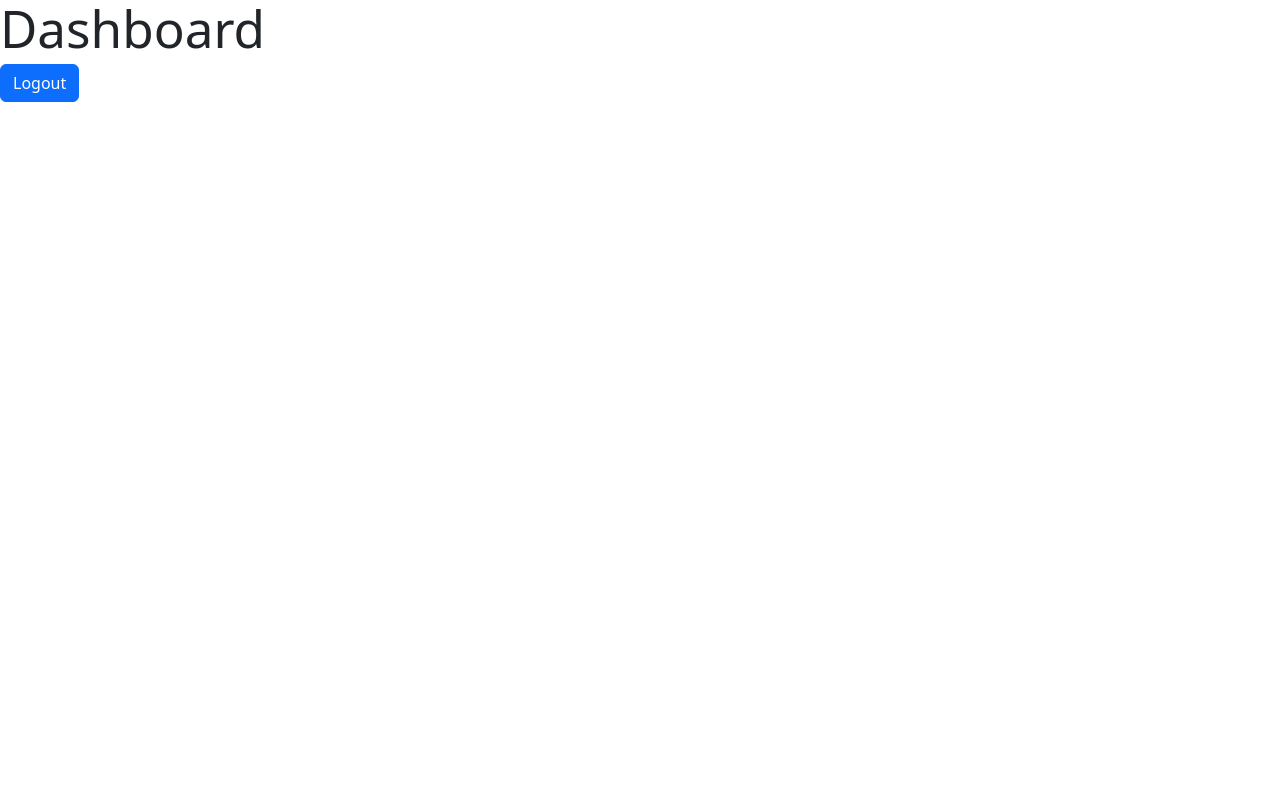
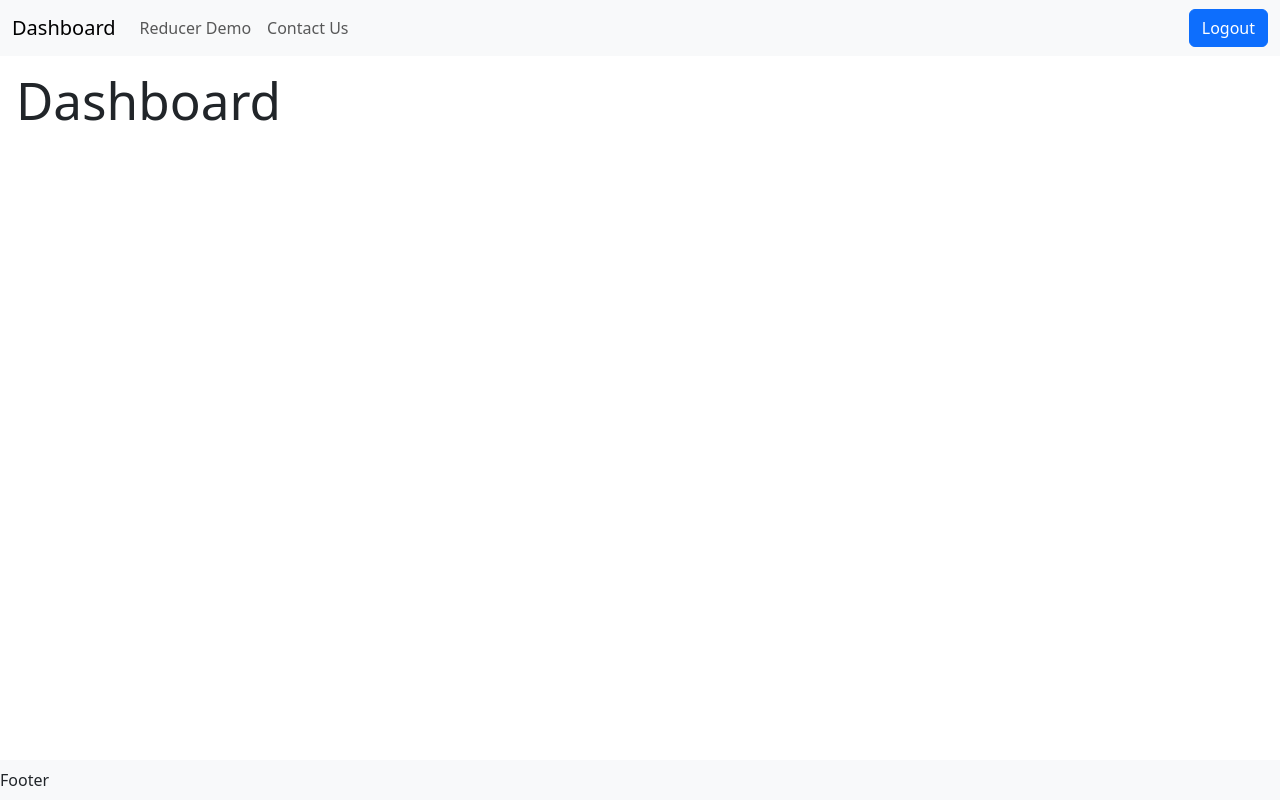
Before and after one commit to manoj30dec/react-evolution, a React (Vite) app: page /dashboard in a window 1280 px wide. Built offline with nearby package versions, Linux system fonts and the light colour scheme; sample sign-in values are in the browser's storage.

Commit message:
Default layout + router outlet set

```diff
--- a/src/App.jsx
+++ b/src/App.jsx
@@ -6,6 +6,7 @@ import Dashboard from './pages/dashboard/Dashboard'
 import ProtectedRoute from './component/ProtectedRoute'
 import PublicRoute from './component/PublicRoute'
 import Notfound from './pages/notfound/Notfound'
+import Layout from './pages/layout/layout'
 
 // to apply lazy loading
 const Contactus = lazy(() => import('./pages/contactus/Contactus'))
@@ -21,16 +22,14 @@ function App() {
             <Login />
           </PublicRoute>
         } />
-        <Route path='/dashboard' element={
-          <ProtectedRoute>
-            <Dashboard />
-          </ProtectedRoute>
-        } />
-        <Route path='/contact-us' element={
-          <ProtectedRoute>
-            <Contactus />
-          </ProtectedRoute>
-        } />
+
+        <Route element={<ProtectedRoute />}>
+          <Route element={<Layout />}>
+            <Route path="/dashboard" element={<Dashboard />} />
+            <Route path="/contact-us" element={<Contactus />} />
+          </Route>
+        </Route>
+
         <Route path="*" element={<Notfound />} />
       </Routes>
     </>
--- a/src/component/ProtectedRoute.jsx
+++ b/src/component/ProtectedRoute.jsx
@@ -1,12 +1,14 @@
-import { Navigate, useLocation } from "react-router-dom";
+import { Navigate, Outlet, useLocation } from "react-router-dom";
 import useAuth from "../context/useAuth"
 
-export default function ProtectedRoute({ children }) {
+// export default function ProtectedRoute({ children }) {
+export default function ProtectedRoute() {
     const { token } = useAuth(); //token coming from AuthContext provider
     const location = useLocation()
     if (!token) {
         // return <Navigate to={'/'} />
         return <Navigate to={'/'} state={{ from: location }} replace />
     }
-    return children
+    // return children
+    return <Outlet />
 }
--- /dev/null
+++ b/src/component/primefooter/Primefooter.jsx
@@ -0,0 +1,11 @@
+import React from 'react'
+
+const Primefooter = () => {
+    return (
+        <div className="navbar navbar-expand-lg bg-body-tertiary">
+            Footer
+        </div>
+    )
+}
+
+export default Primefooter
--- /dev/null
+++ b/src/component/primeheader/Primeheader.jsx
@@ -0,0 +1,36 @@
+import React from 'react'
+import { Link } from 'react-router-dom'
+import useAuth from "../../context/useAuth"
+
+const Primeheader = () => {
+    const { logout } = useAuth();
+    return (
+        <>
+            <nav className="navbar navbar-expand-lg bg-body-tertiary">
+                <div className="container-fluid">
+                    <Link to={'/dashboard'} className="navbar-brand" >Dashboard</Link>
+                    <button className="navbar-toggler" type="button" data-bs-toggle="collapse" data-bs-target="#navbarSupportedContent" aria-controls="navbarSupportedContent" aria-expanded="false" aria-label="Toggle navigation">
+                        <span className="navbar-toggler-icon"></span>
+                    </button>
+                    <div className="collapse navbar-collapse" id="navbarSupportedContent">
+                        <ul className="navbar-nav me-auto mb-2 mb-lg-0">
+                            <li className="nav-item">
+                                <Link className="nav-link" aria-disabled="true">Reducer Demo</Link>
+                            </li>
+                            <li className="nav-item">
+                                <Link to={'/contact-us'} className="nav-link" >Contact Us</Link>
+                            </li>
+
+                        </ul>
+                        <div className="d-flex" role="search">
+                            {/* <input class="form-control me-2" type="search" placeholder="Search" aria-label="Search" /> */}
+                            <button className="btn btn-primary" type="button" onClick={logout}>Logout</button>
+                        </div>
+                    </div>
+                </div>
+            </nav>
+        </>
+    )
+}
+
+export default Primeheader
--- a/src/pages/dashboard/Dashboard.jsx
+++ b/src/pages/dashboard/Dashboard.jsx
@@ -1,13 +1,8 @@
-import React from 'react'
-import useAuth from "../../context/useAuth"
 const Dashboard = () => {
-    const { logout } = useAuth();
     return (
         <>
             <h1>Dashboard</h1>
-            <button className='btn btn-primary' onClick={logout}>Logout</button>
         </>
-
     )
 }
 
--- /dev/null
+++ b/src/pages/layout/Layout.css
@@ -0,0 +1,8 @@
+.layout{
+    min-height: 100vh;
+    padding: 0;
+}
+.outlet-wrapper{
+    min-height: calc(100vh - 56px - 40px);
+    padding:1rem;
+}
--- /dev/null
+++ b/src/pages/layout/Layout.jsx
@@ -0,0 +1,19 @@
+import { Outlet } from 'react-router-dom'
+import Primeheader from '../../component/primeheader/Primeheader'
+import Primefooter from '../../component/primefooter/Primefooter'
+import "./Layout.css"
+const Layout = () => {
+    return (
+        <>
+            <div className='container-fluid layout'>
+                <Primeheader />
+                <div className='outlet-wrapper'>
+                    <Outlet />
+                </div>
+                <Primefooter />
+            </div>
+        </>
+    )
+}
+
+export default Layout
```
